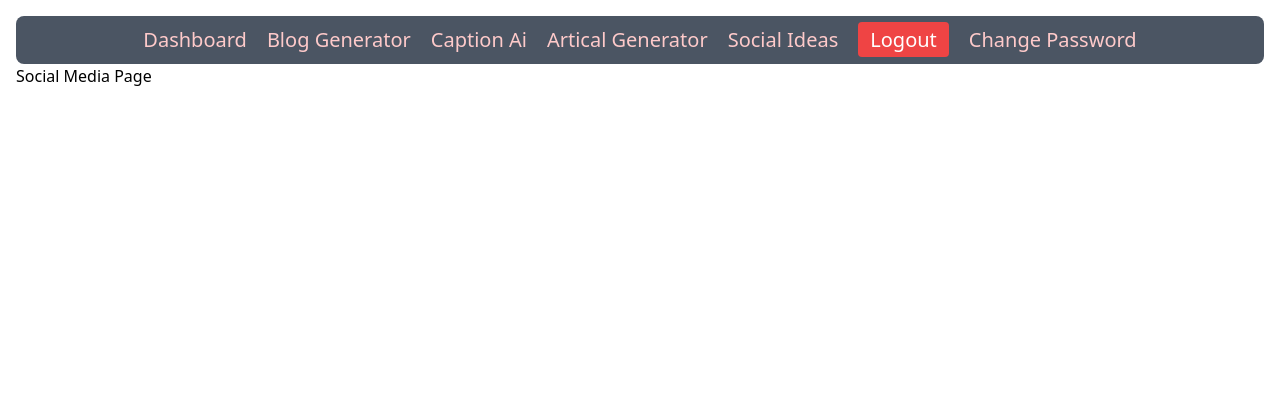
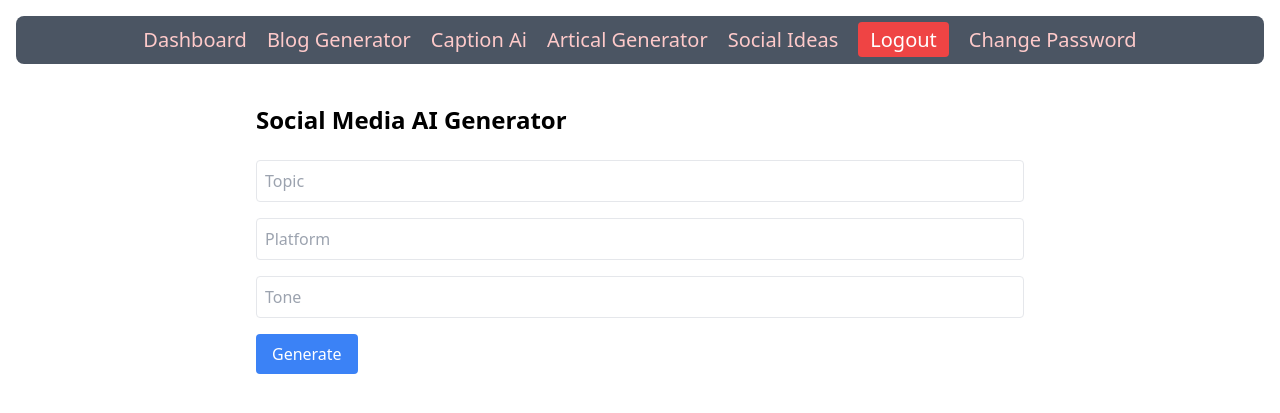
Before and after one commit to thevishaal/athenura-ai, a Django app: page /social-media/ in a window 1280 px wide. Shown: the top 413 px of the page. Run offline with Django 5.2, Linux system fonts and the light colour scheme; the visitor is signed in with stand-in values (Sample User, id 1); some libraries are stand-ins or nearby versions.

Commit message:
social media app update

```diff
--- a/core/templates/core/base.html
+++ b/core/templates/core/base.html
@@ -13,6 +13,7 @@
       href="{% static 'core/images/favicon.ico' %}"
     />
     {% tailwind_css %}
+    <script src="https://unpkg.com/htmx.org@1.9.10"></script>
 </head>
 <body class="p-4">
 
--- a/social_media/config.py
+++ /dev/null
@@ -1,6 +0,0 @@
-import os
-from dotenv import load_dotenv
-
-load_dotenv()
-
-GROQ_API_KEY = os.getenv("GROQ_API_KEY")
--- /dev/null
+++ b/social_media/forms.py
@@ -0,0 +1,6 @@
+from django import forms
+
+class SocialMediaForm(forms.Form):
+    topic = forms.CharField(required=True)
+    platform = forms.CharField(required=True)
+    tone = forms.CharField(required=True)
--- /dev/null
+++ b/social_media/templates/social_media/partials/form.html
@@ -0,0 +1,53 @@
+<div id="form-area">
+  <form
+    hx-post="{% url 'social_media' %}"
+    hx-target="#form-area"
+    hx-swap="innerHTML"
+    hx-disabled-elt="button"
+    class="space-y-4"
+  >
+    {% csrf_token %}
+
+    <div>
+      <input
+        type="text"
+        name="topic"
+        value="{{form.topic.value|default:''}}"
+        placeholder="Topic"
+        class="border p-2 w-full rounded"
+      />
+
+      {% include "social_media/partials/form_error.html" with field=form.topic %}
+    </div>
+
+    <div>
+      <input
+        type="text"
+        name="platform"
+        value="{{form.platform.value|default:''}}"
+        placeholder="Platform"
+        class="border p-2 w-full rounded"
+      />
+
+      {% include "social_media/partials/form_error.html" with field=form.platform %}
+    </div>
+
+    <div>
+      <input
+        type="text"
+        name="tone"
+        value="{{form.tone.value|default:''}}"
+        placeholder="Tone"
+        class="border p-2 w-full rounded"
+      />
+
+      {% include "social_media/partials/form_error.html" with field=form.tone %}
+    </div>
+
+    <button
+      class="bg-blue-500 text-white px-4 py-2 rounded flex items-center gap-2"
+    >
+      Generate
+    </button>
+  </form>
+</div>
--- /dev/null
+++ b/social_media/templates/social_media/partials/form_error.html
@@ -0,0 +1,3 @@
+{% if field.errors %}
+<p class="text-red-500 text-sm">{{field.errors.0}}</p>
+{% endif %}
--- a/social_media/templates/social_media/social_media.html
+++ b/social_media/templates/social_media/social_media.html
@@ -1,7 +1,11 @@
-{% extends "core/base.html" %}
+{% extends "core/base.html" %} {% block title %}Social Ideas | {{blocksuper}}{% endblock %} {% block content %}
+<div class="max-w-3xl mx-auto mt-10">
+  <h1 class="text-2xl font-bold mb-6">Social Media AI Generator</h1>
 
-{% block title %}Social Ideas | {{block.super}}{% endblock %}
+  <div id="form-area">
+    {% include "social_media/partials/form.html" %}
+  </div>
+  <div id="chat" class="space-y-6 mb-8"></div>
 
-{% block content %}
-<h1>Social Media Page</h1>
-{% endblock %}
+  {% endblock %}
+</div>
--- a/social_media/views.py
+++ b/social_media/views.py
@@ -1,38 +1,51 @@
 import json
 from django.shortcuts import render
-from django.http import JsonResponse
-from django.views.decorators.csrf import csrf_exempt
+from django.contrib.auth.decorators import login_required
+from .forms import SocialMediaForm
 from .services.post_generator import generate_social_media_content
-from django.contrib.auth.decorators import login_required
 
-
-@csrf_exempt
 
 @login_required
 def social_media(request):
+
     if request.method == "POST":
-        try:
-            data = json.loads(request.body)
-        except json.JSONDecodeError:
-            return JsonResponse({"error": "Invalid JSON body"}, status=400)
 
-        topic = data.get("topic")
-        platform = data.get("platform")
-        tone = data.get("tone")
+        form = SocialMediaForm(request.POST)
 
-        if not topic or not platform or not tone:
-            return JsonResponse({"error": "Missing required fields"}, status=400)
+        if not form.is_valid():
+            return render(
+                request,
+                "social_media/partials/form.html",
+                {"form": form},
+            )
 
-        try:
-            content = generate_social_media_content(topic, platform, tone)
-            ideas_json = json.loads(content)
-            return JsonResponse(ideas_json)
-        except json.JSONDecodeError:
-            return JsonResponse({"error": "AI response parsing failed"}, status=500)
-        except Exception as e:
-            return JsonResponse({"error": str(e)}, status=500)
+        topic = form.cleaned_data["topic"]
+        platform = form.cleaned_data["platform"]
+        tone = form.cleaned_data["tone"]
 
-    elif request.method == "GET":
-        return render(request, "social_media/social_media.html")
+        content = generate_social_media_content(
+            topic=topic,
+            platform=platform,
+            tone=tone
+        )
 
-    return JsonResponse({"error": "Method not allowed"}, status=405)
+        data = json.loads(content)
+
+        return render(
+            request,
+            "social_media/partials/ai_result.html",
+            {
+                "topic": topic,
+                "platform": platform,
+                "tone": tone,
+                "data": data,
+            },
+        )
+
+    form = SocialMediaForm()
+
+    return render(
+        request,
+        "social_media/social_media.html",
+        {"form": form},
+    )
```
Also changed, not shown: core/config.py (added, +7 -0 lines), social_media/services/post_generator.py (+4 -3 lines), social_media/templates/social_media/partials/ai_result.html (added, +48 -0 lines), requirements.txt (renamed from social_media/requirements.txt), social_media/services/__init__.py (added).
